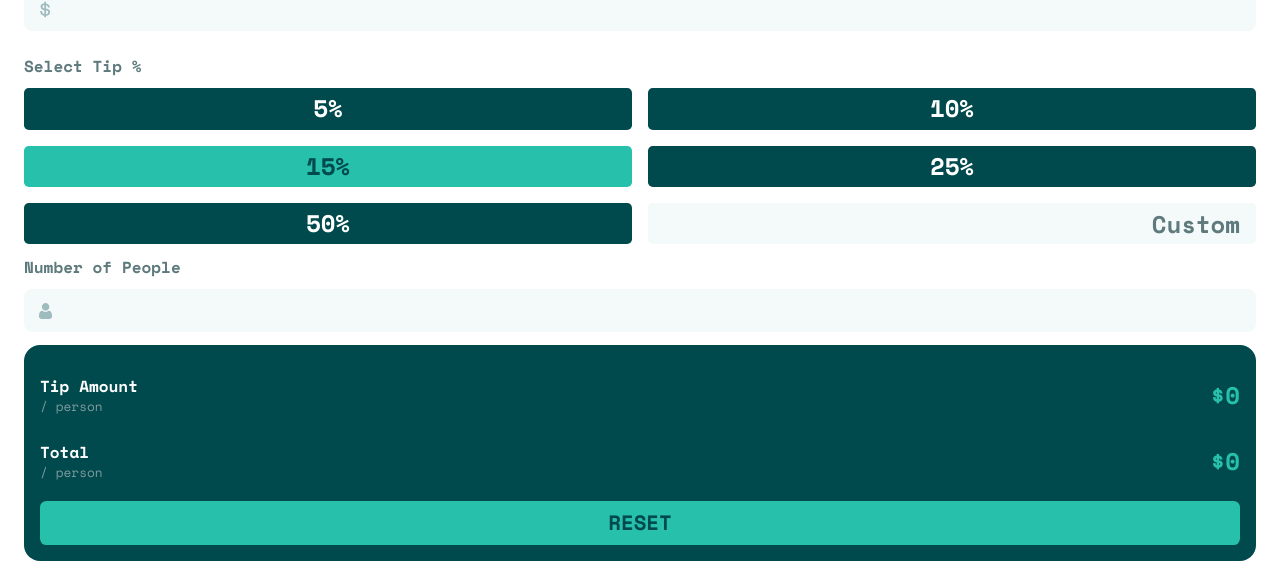
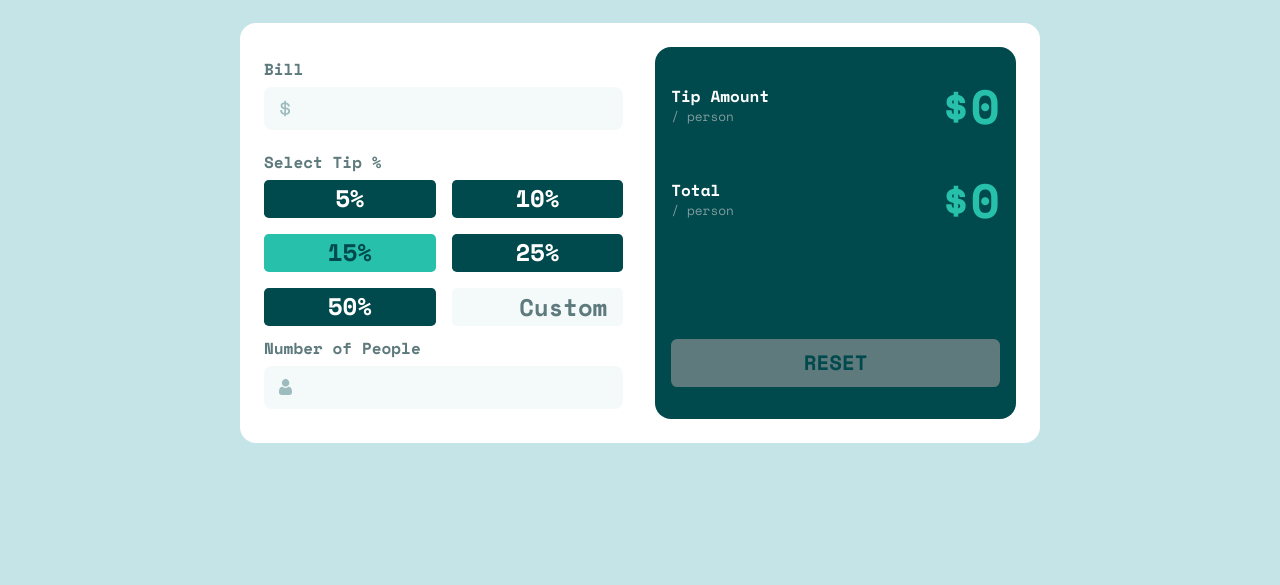
Before and after one commit to GerardoDev25/20-FrontEnd-Mentor--tip-calculator-app-main-JUNIOR, a website built with webpack: page src/index.html in a window 1280 px wide. Shown: the part 227-812 px from the top of the page. Built offline with nearby package versions, Linux system fonts and the light colour scheme.

Commit message:
finished design desktop

```diff
--- a/src/index.html
+++ b/src/index.html
@@ -40,7 +40,7 @@
                class="main__logo"
             />
          </h1>
-         <div class="main__container">
+         <form class="main__container" id="form">
             <!-- ? CALCULATOR -->
             <div class="calculator">
                <!-- ? section of bill -->
@@ -50,7 +50,7 @@
                   <label for="id-bill" class="input__container">
                      <div class="input__icon"></div>
                      <input
-                     tabindex="1"
+                        tabindex="1"
                         type="text"
                         class="calculator__input biil__input"
                         id="id-bill"
@@ -141,9 +141,20 @@
 
                <!-- ? result__price -->
 
-               <button class="result__reset">Reset</button>
+               <input
+                  class="result__reset"
+                  type="reset"
+                  value="reset"
+                  disabled
+               />
+
+               <!-- <button
+                  class="result__reset result__reset--desabled"
+               >
+                  Reset
+               </button> -->
             </div>
-         </div>
+         </form>
       </main>
    </body>
 </html>
--- a/src/index.js
+++ b/src/index.js
@@ -1,2 +1,6 @@
+import 'normalize.css'
 import "./style.css";
-import 'normalize.css'
+
+
+const form = document.getElementById('form')
+console.log(form);
--- a/src/style.css
+++ b/src/style.css
@@ -200,5 +200,85 @@ body {
    font-size: 1.3rem;
    font-weight: 700;
    border: none;
-   border-radius: .4rem;
+   border-radius: 0.4rem;
 }
+
+.result__reset:disabled {
+   background-color: var(--Dark-grayish-cyan);
+   cursor: no-drop;
+}
+
+.result__reset:enabled + .result__reset:hover {
+   cursor: pointer;
+}
+
+/* *************************************  */
+/* ? ************* desktop *************  */
+/* *************************************  */
+
+@media screen and (min-width: 850px) {
+   html,
+   body {
+      min-height: 0;
+      height: 100vh;
+      width: 100vw;
+      display: flex;
+      place-content: center;
+      align-items: center;
+   }
+   .main {
+      width: 800px;
+      height: 80%;
+      max-height: 600px;
+      display: flex;
+      flex-direction: column;
+      justify-content: center;
+   }
+
+   .main__title {
+      height: 20%;
+   }
+
+   .main__container {
+      height: 70%;
+      border-radius: 1rem;
+
+      display: flex;
+      gap: 2rem;
+   }
+
+   .calculator {
+      width: 50%;
+      height: 100%;
+      /* outline: 2px dotted black; */
+   }
+
+   .calculator__title {
+      margin-bottom: 0.5rem;
+   }
+
+   .calculator__percentage:hover {
+      background-color: var(--Strong-cyan);
+      color: var(--Very-dark-cyan);
+      cursor: pointer;
+   }
+   .result {
+      width: 50%;
+      height: 100%;
+      display: flex;
+      flex-direction: column;
+      justify-content: flex-start;
+      gap: 1rem;
+   }
+
+   .price__value {
+      font-size: 3rem;
+   }
+
+   .result__reset {
+      margin-top: auto;
+      height: 3rem;
+      cursor: pointer;
+      margin-bottom: 1rem;
+   }
+}
```
